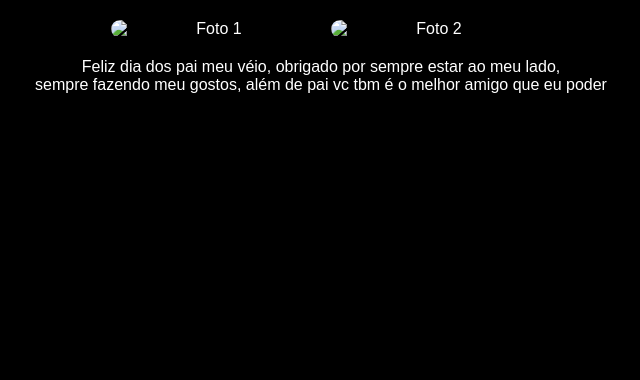
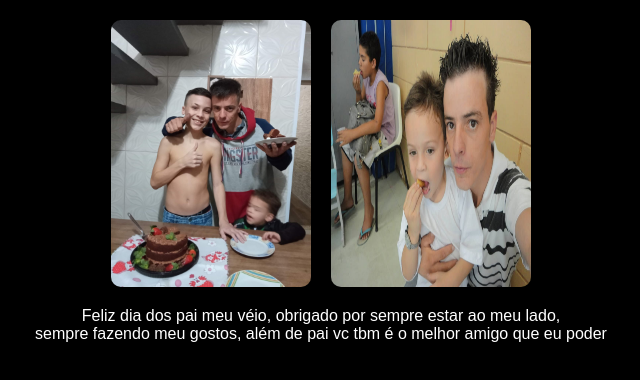
Before and after one commit to OtavioRamos12/Dia-dos-pais, a plain HTML site: page index.html in a window 1280 px wide. Shown: the whole page, without its empty margins (319-959 px from the left). Drawn offline with Linux system fonts and the light colour scheme.

Commit message:
Update index.html

```diff
--- a/index.html
+++ b/index.html
@@ -9,8 +9,8 @@
 <body>
     <nav class="container">
         <div class="fotos">
-            <img src="./img/foto1.jfif" alt="Foto 1">
-            <img src="./img/foto2.jpg" alt="Foto 2">
+            <img src="./foto1.jfif" alt="Foto 1">
+            <img src="./foto2.jpg" alt="Foto 2">
         </div>
 
         <div class="mensagem-dia-dos-pais">
```
